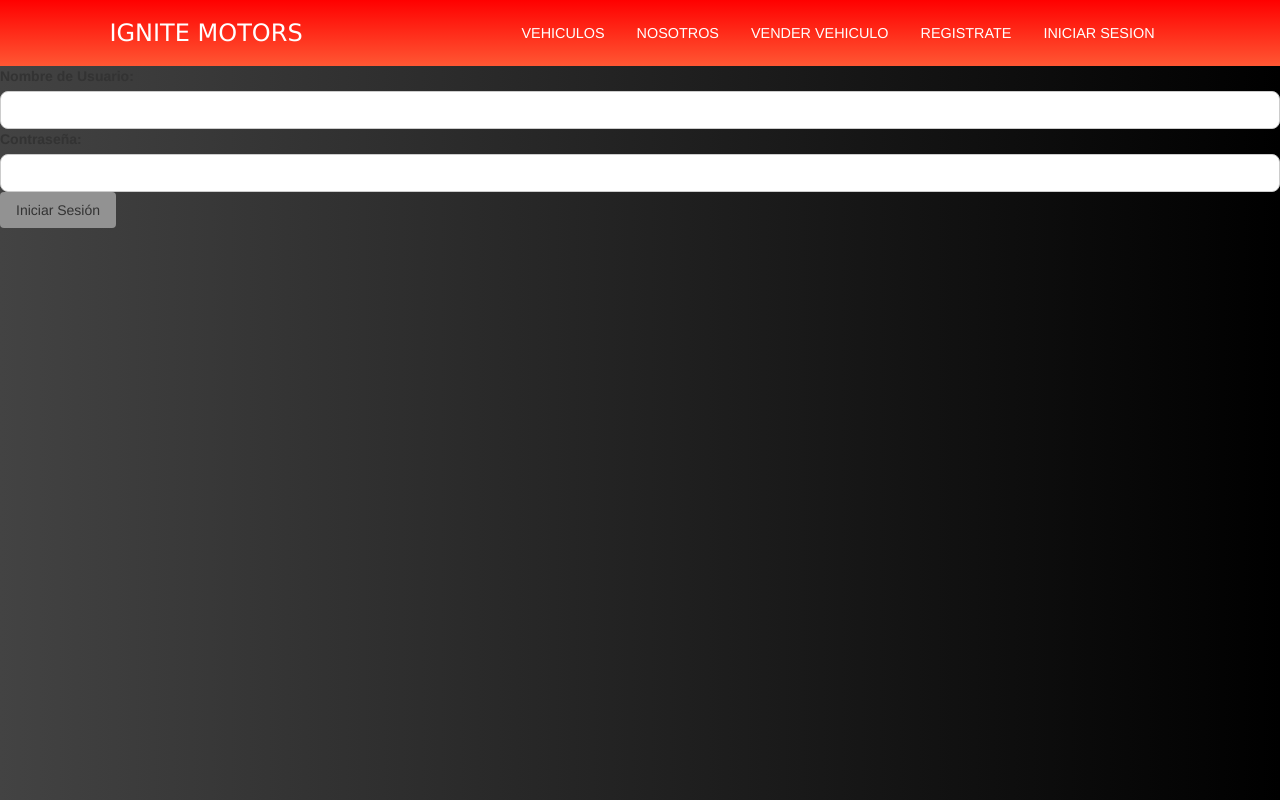
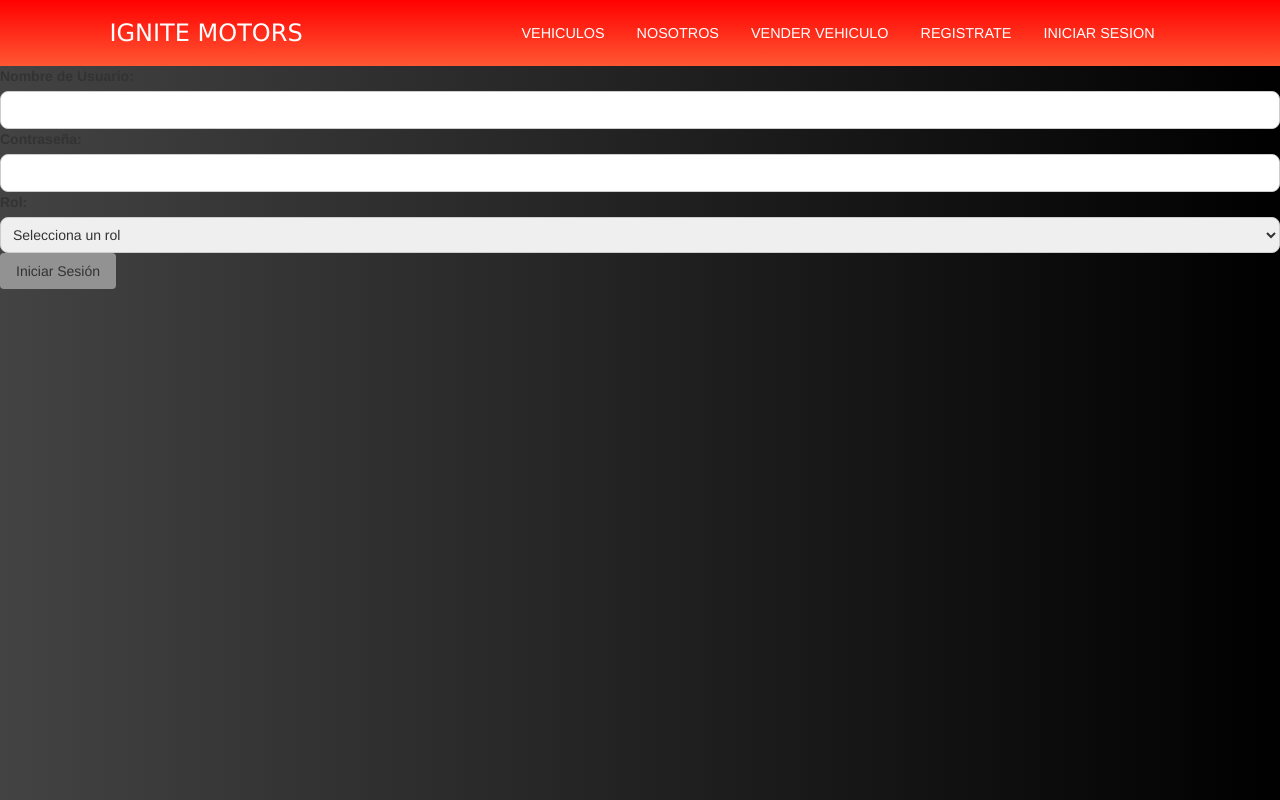
Before and after one commit to Omarx32/PF-Autos, a React (Vite) app in the folder client/: page /login in a window 1280 px wide. Shown: the top 800 px of the page. Built offline with nearby package versions, Linux system fonts and the light colour scheme.

Commit message:
ruta getUser-detalles de iniciar sesion

```diff
--- a/client/src/Components/Cards/Cards.jsx
+++ b/client/src/Components/Cards/Cards.jsx
@@ -25,7 +25,7 @@ const CardsContainer = ({ currentPage }) => {
     <div>
       <div className="cards">
         {carsToRender?.map((car) => (
-          <Card key={car.id} id={car.id} image={car.image} name={car.name} />
+          <Card key={car.id} id={car.id} image={car.image[0]} name={car.name} />
         ))}
       </div>
       <div></div>
--- a/client/src/Components/NavBar/Navbar.jsx
+++ b/client/src/Components/NavBar/Navbar.jsx
@@ -1,3 +1,4 @@
+
 import React, { useState, useEffect } from 'react';
 import { useNavigate } from 'react-router-dom';
 import "../NavBar/NavBar.css";
@@ -46,25 +47,27 @@ const Navbar = () => {
             VENDER VEHICULO
           </a>
         </li>
+        {fullName ? (
           <li className="nav__item">
-          {fullName ? (
-            <>
-              <span className="nav__welcome">¡Bienvenido, {fullName}!</span>
+            <span className="nav__welcome">Bienvenido {fullName} 🚗</span>
             <button className="nav__logout" onClick={handleLogout}>
               Cerrar sesión
             </button>
-            </>
+          </li>
         ) : (
+          <>
+            <li className="nav__item">
               <a href="/registro" className="nav__link">
                 REGISTRATE
               </a>
-          )}
             </li>
             <li className="nav__item">
               <a href="/Login" className="nav__link">
                 INICIAR SESION
               </a>
             </li>
+          </>
+        )}
         {/* <li className="nav__item">
           <Link to="/Favorites">FAVORITOS</Link>
         </li> */}
--- a/client/src/Views/FormLogin/FormLogin.jsx
+++ b/client/src/Views/FormLogin/FormLogin.jsx
@@ -4,14 +4,15 @@ const FormLogin = () => {
   const [username, setUsername] = useState('');
   const [password, setPassword] = useState('');
   const [error, setError] = useState('');
+  const [role, setRole] = useState('');
 
   const handleSubmit = async (e) => {
     e.preventDefault();
 
-    if (!username || !password) {
-      setError('Por favor, completa todos los campos.');
-      return;
-    }
+    if (!username || !password || !role) {
+        setError('Por favor, completa todos los campos.');
+        return;
+      }
 
     try {
       const response = await fetch('http://localhost:3001/users/admin', {
@@ -27,6 +28,7 @@ const FormLogin = () => {
       if (response.ok) {
         // Inicio de sesión exitoso
         alert(data.message );
+        localStorage.setItem('fullName', username);
         window.location.href = '/Home';
       } else {
         // Credenciales incorrectas
@@ -61,6 +63,19 @@ const FormLogin = () => {
             required
           />
         </div>
+        <div>
+          <label htmlFor="role">Rol:</label>
+          <select
+            id="role"
+            value={role}
+            onChange={(e) => setRole(e.target.value)}
+            required
+          >
+            <option value="">Selecciona un rol</option>
+            <option value="admin">Admin</option>
+            <option value="usuario">Usuario</option>
+          </select>
+        </div>
         <button type="submit">Iniciar Sesión</button>
       </form>
     </div>
--- a/client/src/Views/FormUser/FormUser.jsx
+++ b/client/src/Views/FormUser/FormUser.jsx
@@ -99,9 +99,10 @@ const FormUser = () => {
         try {
           const serverResponse = await axios.post("http://localhost:3001/users/user/google", formDataForServer);
           console.log("Datos del formulario enviados con éxito:", serverResponse.data);
-          alert(`¡Bienvenido, ${givenName}!`);
-          localStorage.setItem('fullName', givenName)
-          window.location.href = "/Home"
+          const fullName = `${givenName} ${familyName}`;
+          alert(`¡Bienvenido, ${fullName}! 🚘`);
+          localStorage.setItem('fullName', fullName);
+          window.location.href = "/Home";
 
         } catch (error) {
           console.error("Error al enviar los datos del formulario google:", error);
```
Lines whose indentation alone changed are shown as unchanged.
